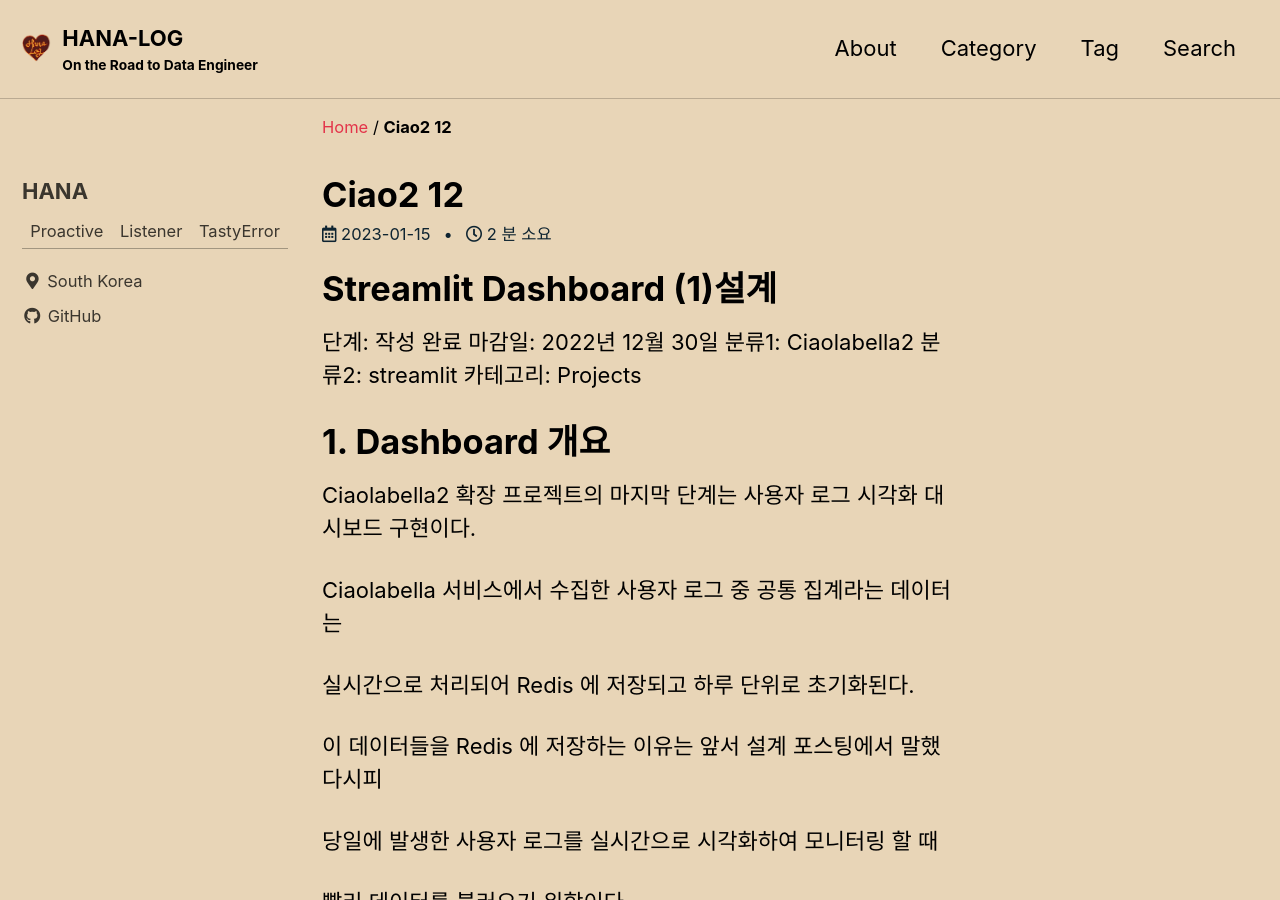
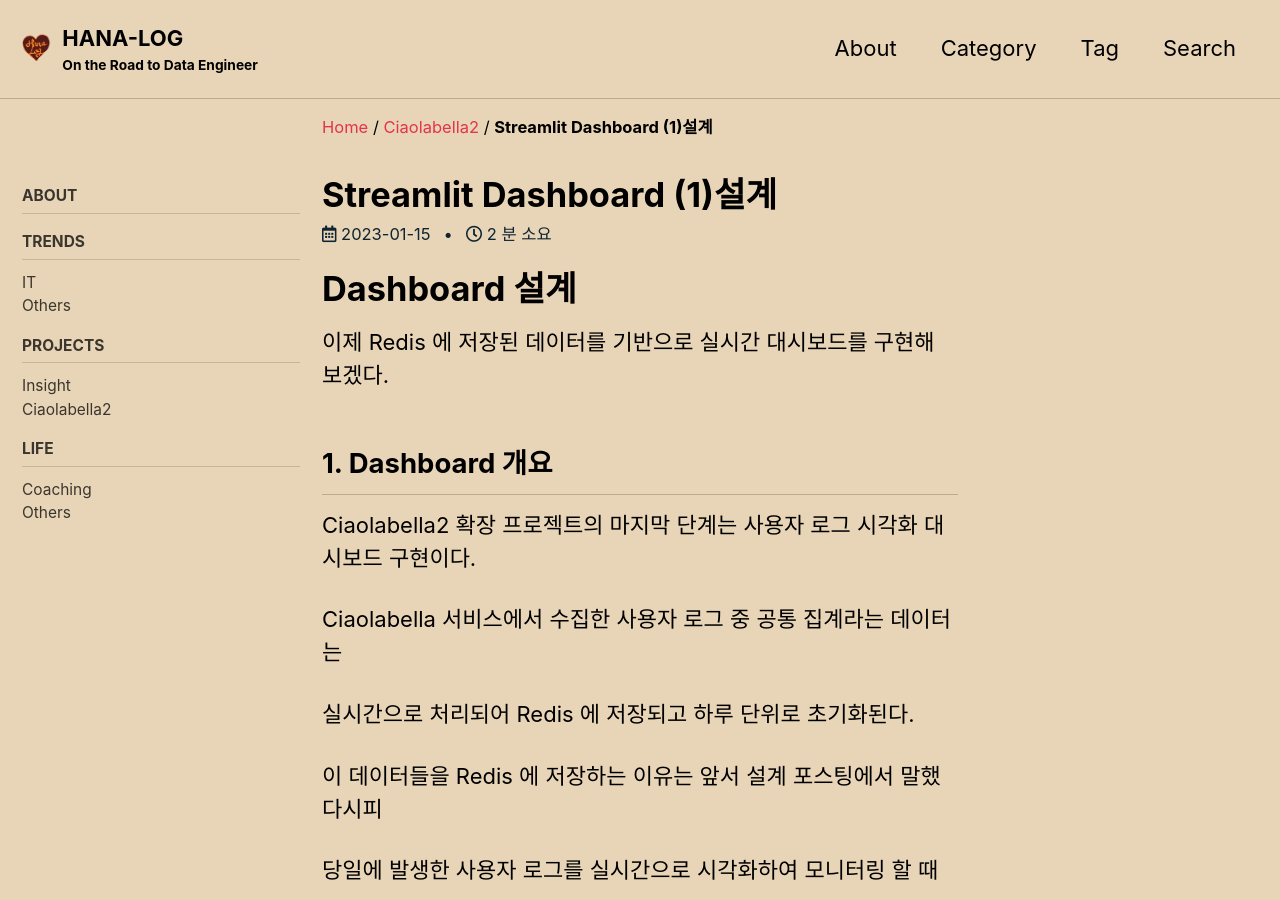
Before and after one commit to hanalog/hanalog.github.io, a Jekyll site: the page built from _posts/2023-01-15-ciao2-12.md, in a window 1280 px wide and 900 px high. Built offline with Jekyll 4.4.1, drawn with Linux system fonts in a browser that asks for light colours; cached includes are drawn as plain includes; some of the changed text lies outside the part shown.

Commit message:
Update ciaolabella2 12 posting

```diff
--- a/_posts/2023-01-15-ciao2-12.md
+++ b/_posts/2023-01-15-ciao2-12.md
@@ -1,12 +1,18 @@
-# Streamlit Dashboard (1)설계
+---
+layout: single
+title: "Streamlit Dashboard (1)설계"
+category: "Ciaolabella2"
+tag: [streamlit, dashboard, redis]
+author_profile: false
+sidebar:
+  nav: "docs"
+---
 
-단계: 작성 완료
-마감일: 2022년 12월 30일
-분류1: Ciaolabella2
-분류2: streamlit
-카테고리: Projects
+# Dashboard 설계
+이제 Redis 에 저장된 데이터를 기반으로 실시간 대시보드를 구현해 보겠다.
 
-# 1. Dashboard 개요
+
+## 1. Dashboard 개요
 
 Ciaolabella2 확장 프로젝트의 마지막 단계는 사용자 로그 시각화 대시보드 구현이다.
 
@@ -28,9 +34,9 @@
 
 이제 데이터 시각화 대시보드 구현 과정을 하나하나 짚어보자.
 
-# 2. Dashboard 설계
+## 2. Dashboard 설계
 
-## 2.1. 기본 정보
+### 2.1. 기본 정보
 
 - 시각화 대상 데이터
     - Ciaolabella 사이트의 당일 사용자 로그 공통 집계
@@ -38,7 +44,7 @@
 - 데이터 저장소 : Redis Cluster
 - 시각화 도구 : Streamlit
 
-## 2.2. Streamlit 선택 이유
+### 2.2. Streamlit 선택 이유
 
 - python 코드만으로 웹사이트 구현
     - 이전 프로젝트들에서는 시각화 대시보드를 django, html, css, bootstrap, javascript 등을 사용하여 직접 구현하였는데 확실히 시간 소요가 컸다.
@@ -51,7 +57,7 @@
     - 하지만 streamlit 은 streamlit share 를 통해 쉽게 대시보드를 배포하고 공유할 수 있다.
     - 또한 github 연동으로 수정 후 add 하고 push 하면 바로 반영이 되어서 대시보드 내용 수정 및 유지보수에 용이하다.
 
-## 2.3. Dashboard 구성안
+### 2.3. Dashboard 구성안
 
 - Dashboard 를 구상하기 전에 먼저 Redis 에 어떤 데이터가 저장되어 있는지 확인한다.
 
@@ -66,7 +72,7 @@
 
 - Dashboard 는 다음과 같이 IN OUT, MENU, ECOPOINT, NO LABEL 총 4가지 TAB 으로 설계하였고 다양한 그래프로 구성하였다.
 
-### 1) IN OUT
+#### 1) IN OUT
 
 - 로그인 및 로그아웃 관련 시각화
 - 구성안
@@ -75,7 +81,7 @@
     - 연령대별 로그인 수 (bar 그래프)
     - 성별 로그인 비율 (pie 그래프)
 
-### 2) MENU
+#### 2) MENU
 
 - 메뉴(서비스) 수요 관련 시각화
 - 구성안
@@ -85,7 +91,7 @@
         - 실수요 : 서비스 내 버튼 클릭 수(서비스에 들어가서 실제로 서비스를 사용했는지)
     - 성별 및 연령대별 선호 메뉴 (sunburst 그래프)
 
-### 3) ECOPOINT
+#### 3) ECOPOINT
 
 - 에코포인트 적립 서비스 관련 시각화
 - 구성안
@@ -94,7 +100,7 @@
     - 성별 적립량 (displot 그래프)
     - 지역별 적립량 (bar 그래프)
 
-### 4) NOLABEL
+#### 4) NOLABEL
 
 - 무라벨 제품 검색 서비스 관련 시각화
 - 구성안
```
